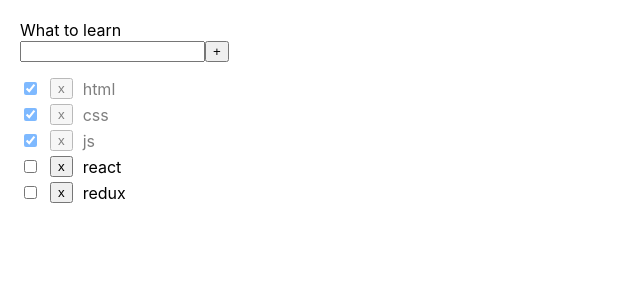
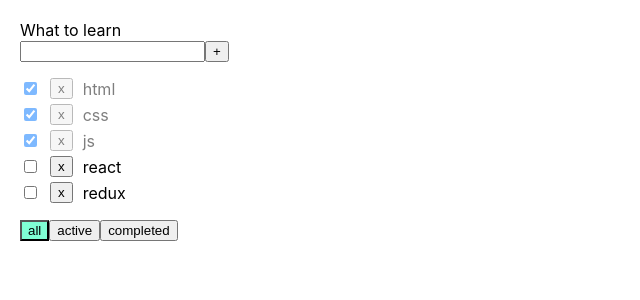
Before and after one commit to fogelo/inc_todolist, a React (Create React App) app: page / in a window 1280 px wide. Shown: the top 300 px of the page, without its empty margins (0-640 px from the left). Built offline with nearby package versions, Linux system fonts and the light colour scheme.

Commit message:
add the ability to filter tasks

```diff
--- a/src/App.css
+++ b/src/App.css
@@ -28,3 +28,7 @@
 .message-error {
     color: red;
 }
+
+.active {
+    background: aquamarine;
+}
--- a/src/App.tsx
+++ b/src/App.tsx
@@ -7,7 +7,6 @@
     title: string
     isDone: boolean
 }
-
 
 const initialState = [
     {id: v1(), title: 'html', isDone: true},
@@ -21,6 +20,7 @@
     let [tasks, setTasks] = useState<Array<TaskType>>(initialState)
     let [inputValue, setInputValue] = useState('')
     let [error, setError] = useState(false)
+    let [filter, setFilter] = useState('all')
 
     function addTask() {
         if (inputValue) {
@@ -55,7 +55,14 @@
             task.isDone = !task.isDone
             setTasks([...tasks])
         }
+    }
 
+    let filteredTasks = tasks
+    if (filter === 'active') {
+        filteredTasks = tasks.filter(item => !item.isDone)
+    }
+    if (filter === 'completed') {
+        filteredTasks = tasks.filter(item => item.isDone)
     }
 
     return (
@@ -71,7 +78,7 @@
                 </div>
 
                 <ul>
-                    {tasks.map(item => <li className={item.isDone ? 'isDone' : ''} key={item.id}>
+                    {filteredTasks.map(item => <li className={item.isDone ? 'isDone' : ''} key={item.id}>
                         <input onChange={() => changeCheckbox(item.id)} checked={item.isDone} type="checkbox"/>
                         <button onClick={() => removeTask(item.id)}>x</button>
                         <div>
@@ -79,6 +86,14 @@
                         </div>
                     </li>)}
                 </ul>
+
+                <button className={filter === 'all' ? 'active' : ''} onClick={() => setFilter('all')}>all</button>
+                <button className={filter === 'active' ? 'active' : ''}
+                        onClick={() => setFilter('active')}>active
+                </button>
+                <button className={filter === 'completed' ? 'active' : ''}
+                        onClick={() => setFilter('completed')}>completed
+                </button>
             </div>
 
         </div>
```
